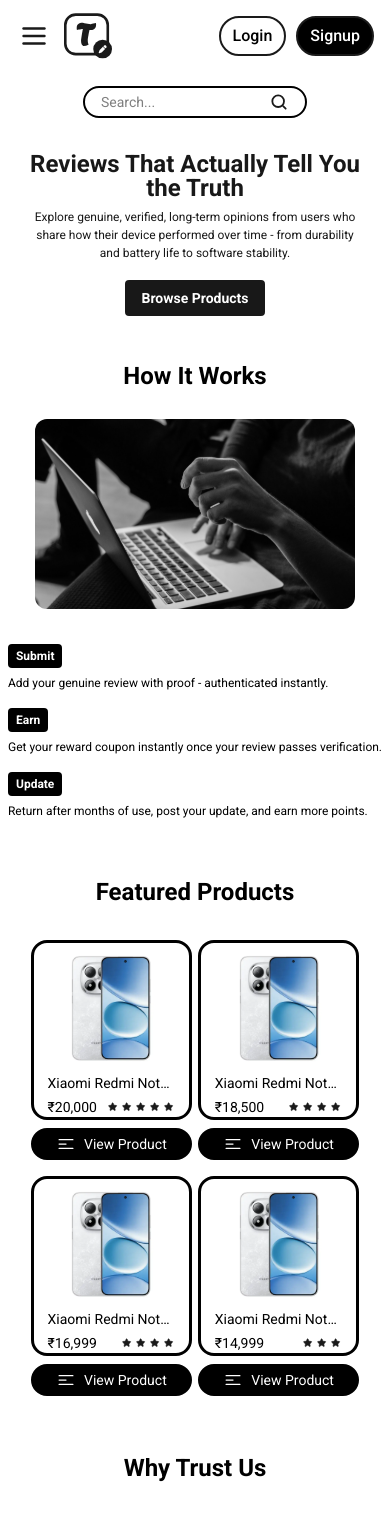
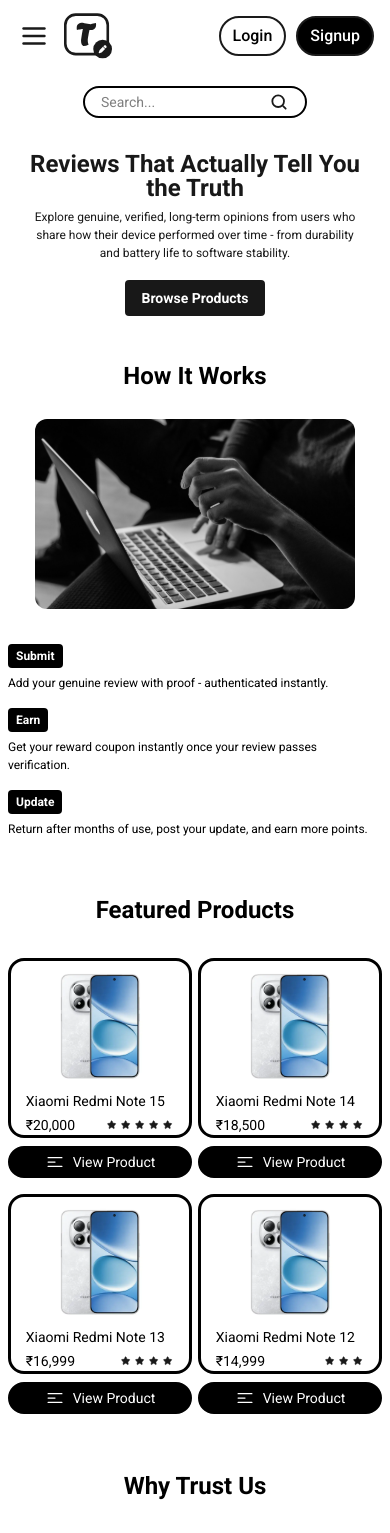
Before and after one commit to pandeynikhilone/truloop, a Next.js app in the folder frontend/: page / in a window 390 px wide. Shown: the top 1533 px of the page. Built offline with nearby package versions, Linux system fonts and the light colour scheme; no server answers.

Commit message:
feat: implement homepage with hero, features, and dynamic product sections

```diff
--- a/frontend/app/page.js
+++ b/frontend/app/page.js
@@ -54,7 +54,7 @@ function OurRole() {
             <div className="px-2 py-1 bg-black text-white rounded-sm text-xs md:text-sm lg:text-lg font-bold">
               Submit
             </div>
-            <div className="justify-start text-Grey-2 text-[12px] md:text-[14px] lg:text-[16px] whitespace-nowrap">
+            <div className="justify-start text-Grey-2 text-[12px] md:text-[14px] lg:text-[16px]">
               Add your genuine review with proof - authenticated instantly.
             </div>
           </div>
@@ -62,7 +62,7 @@ function OurRole() {
             <div className="px-2 py-1 bg-black text-white rounded-sm text-xs md:text-sm lg:text-lg font-bold">
               Earn
             </div>
-            <div className="justify-start text-Grey-2 text-[12px] md:text-[14px] lg:text-[16px] whitespace-nowrap">
+            <div className="justify-start text-Grey-2 text-[12px] md:text-[14px] lg:text-[16px]">
               Get your reward coupon instantly once your review passes verification.
             </div>
           </div>
@@ -70,7 +70,7 @@ function OurRole() {
             <div className="px-2 py-1 bg-black text-white rounded-sm text-xs md:text-sm lg:text-lg font-bold">
               Update
             </div>
-            <div className="justify-start text-Grey-2 text-[12px] md:text-[14px] lg:text-[16px] whitespace-nowrap">
+            <div className="justify-start text-Grey-2 text-[12px] md:text-[14px] lg:text-[16px]">
               Return after months of use, post your update, and earn more points.
             </div>
           </div>
@@ -78,7 +78,7 @@ function OurRole() {
 
         {/* Image */}
         <img
-          className="h-53 w-80 block rounded-2xl lg:w-152.5 lg:h-70"
+          className="h-53 w-full max-w-80 block rounded-2xl lg:w-152.5 lg:h-70"
           src="/homepage/img.svg"
         />
       </div>
@@ -134,7 +134,7 @@ function TrustUs() {
 
         {/* Image */}
         <img
-          className="h-53 w-80 block rounded-2xl lg:w-152.5 lg:h-70"
+          className="h-53 w-full max-w-80 block rounded-2xl lg:w-152.5 lg:h-70"
           src="/homepage/trust.svg"
         />
       </div>
@@ -218,7 +218,7 @@ function ProductCard() {
       {isLoading ? (
         <Loader text="Loading featured products..." />
       ) : (
-        <div className="grid grid-cols-2 md:grid-cols-4 w-fit mx-auto gap-1.5 gap-y-4 lg:gap-6">
+        <div className="grid grid-cols-2 md:grid-cols-4 w-full max-w-full mx-auto gap-1.5 gap-y-4 lg:gap-6 px-2">
           {featuredProducts.map((product) => (
             <Card key={product.id} product={product} />
           ))}
@@ -230,7 +230,7 @@ function ProductCard() {
 
 export default function Home() {
   return (
-    <main className="min-h-screen">
+    <main className="min-h-screen overflow-x-hidden">
       <div className="relative z-0 flex flex-col gap-4">
         <Navigation />
         <HeroSection />
```
